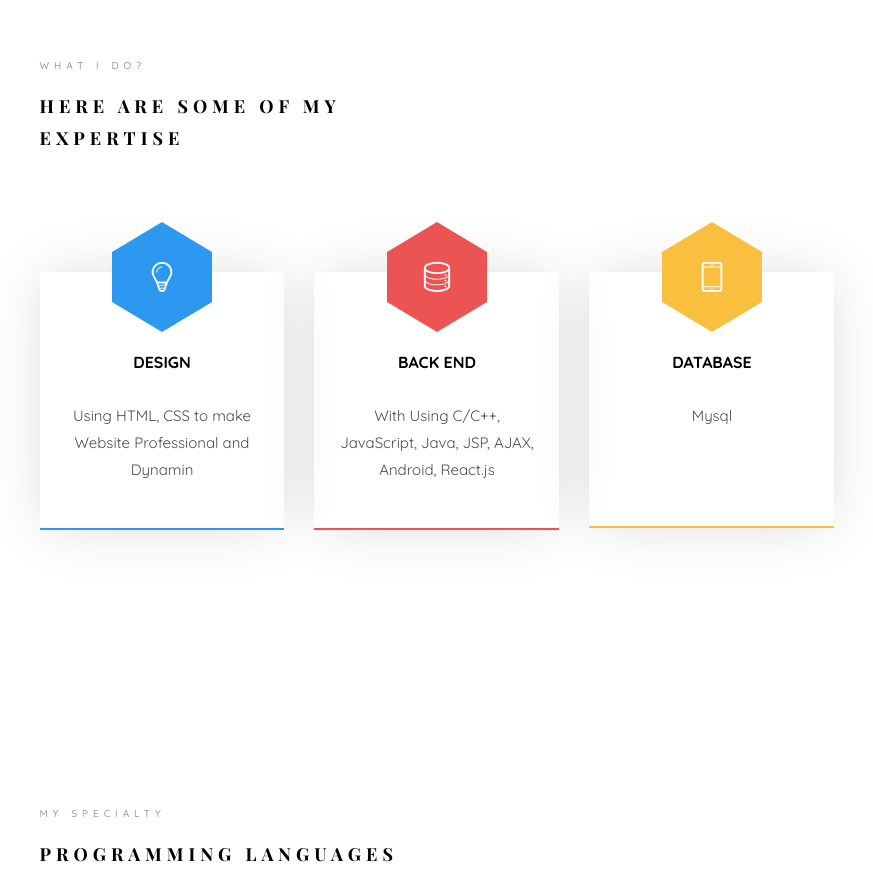
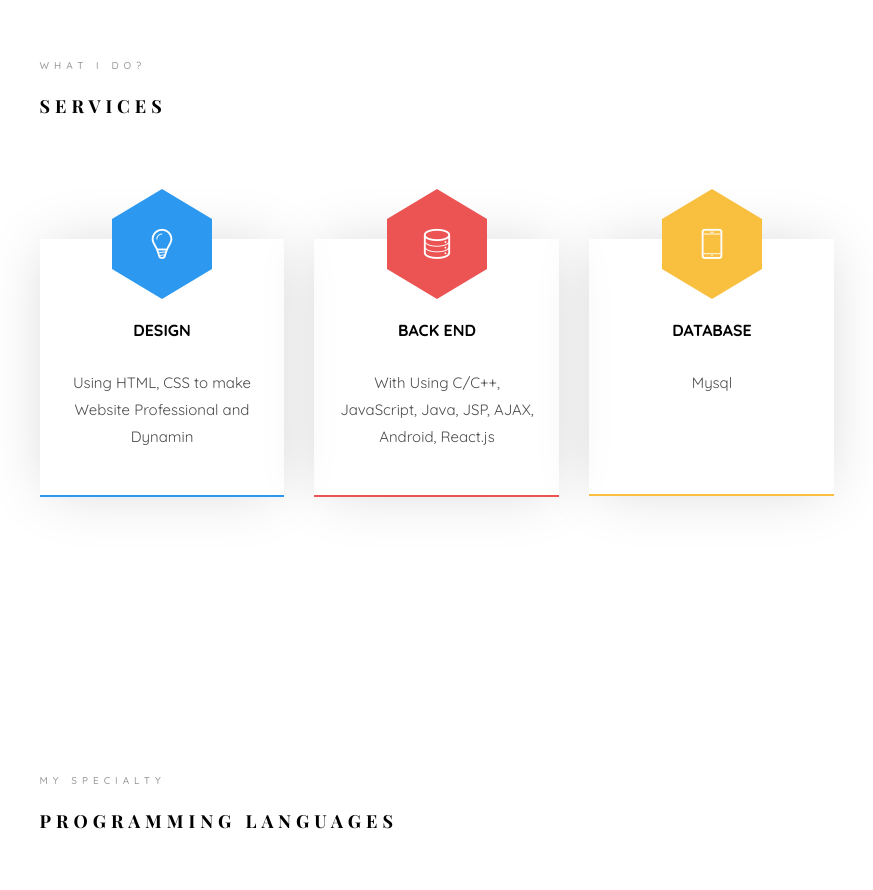
Before and after one commit to jassi0988/portfolia, a plain HTML site: page index.html in a window 1280 px wide. Shown: the part 1254-2144 px from the top of the page, without its empty margins (353-1226 px from the left). Drawn offline with nearby package versions, Linux system fonts and the light colour scheme; files whose address does not match are found by name; a web font is replaced by a local one.

Commit message:
think final

```diff
--- a/index.html
+++ b/index.html
@@ -188,7 +188,7 @@
 							<div class="col-md-6 col-md-offset-3 col-md-pull-3 animate-box"
 								data-animate-effect="fadeInLeft">
 								<span class="heading-meta">What I do?</span>
-								<h2 class="colorlib-heading">Here are some of my expertise</h2>
+								<h2 class="colorlib-heading">Services</h2>
 							</div>
 						</div>
 						<div class="row row-pt-md">
```
Also changed, not shown: 2 other files.
